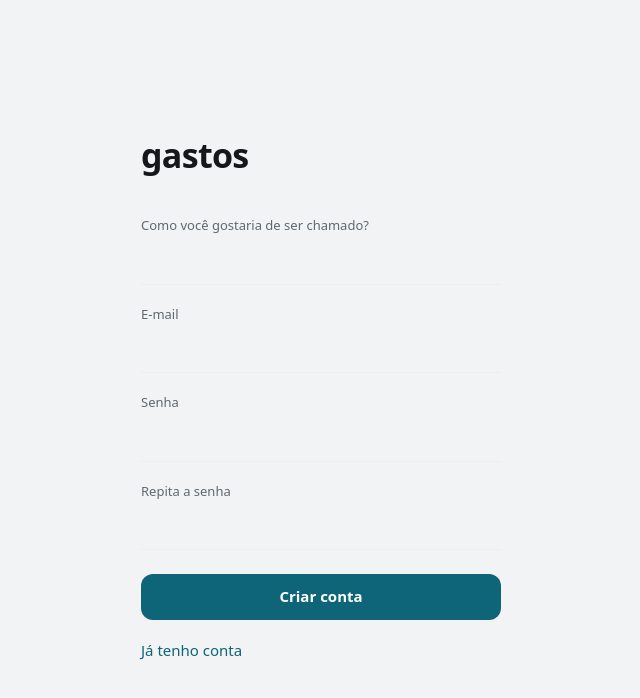
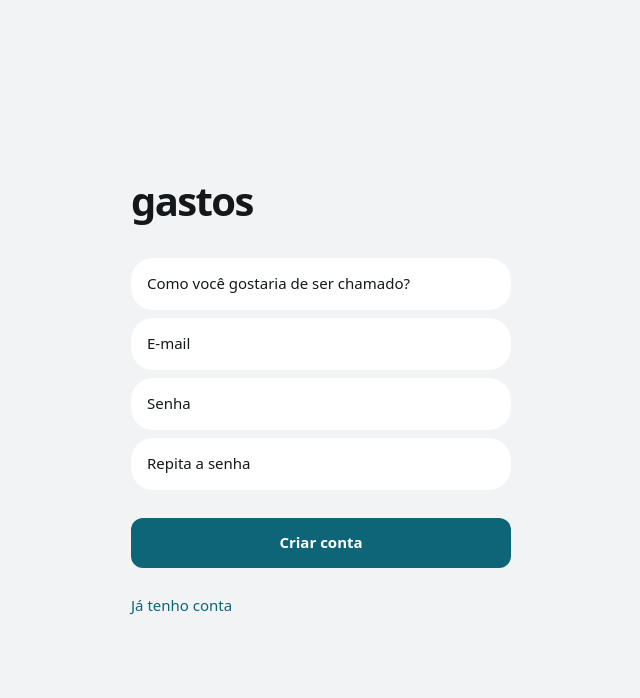
Before and after one commit to gucardona/gastos.app, a React (Vite) app in the folder web/: page /login in a window 1280 px wide. Both pictures are taken after a click on the button "Criar uma conta". Shown: the top 698 px of the page, without its empty margins (319-959 px from the left). Built offline with nearby package versions, Linux system fonts and the light colour scheme; no server answers.

Commit message:
feat(web): sign-in and sign-up with field rows
Co-Authored-By: Claude Sonnet 5.5 <noreply@anthropic.com>

```diff
--- a/web/src/pages/Login.tsx
+++ b/web/src/pages/Login.tsx
@@ -42,46 +42,28 @@ export function Login() {
     }
   }
 
-  const field = (k: string) => errors[k] && <p className="error" role="alert">{errors[k]}</p>;
+  const error = (k: string) => errors[k] && <p className="error" role="alert">{errors[k]}</p>;
+  /** One labelled row; the error of the field sits right under it. */
+  const row = (id: string, label: string, input: React.ReactNode, key?: string) => (
+    <div className="auth-field">
+      <div className="field-row"><label htmlFor={id} className="lr-label">{label}</label>{input}</div>
+      {key && error(key)}
+    </div>
+  );
 
   return (
     <div className="auth">
       <form onSubmit={submit}>
         <h1>gastos</h1>
-        {register && (
-          <div className="field">
-            <label htmlFor="name">Como você gostaria de ser chamado?</label>
-            <input id="name" className="text" autoComplete="name" value={name} onChange={(e) => setName(e.target.value)} />
-            {field("name")}
-          </div>
-        )}
-        <div className="field">
-          <label htmlFor="email">E-mail</label>
-          <input id="email" className="text" type="email" autoComplete="email" value={email} onChange={(e) => setEmail(e.target.value)} />
-          {field("email")}
-        </div>
-        <div className="field">
-          <label htmlFor="password">Senha</label>
-          <input id="password" className="text" type="password" autoComplete={register ? "new-password" : "current-password"} value={password} onChange={(e) => setPassword(e.target.value)} />
-          {field("password")}
-        </div>
-        {register && (
-          <div className="field">
-            <label htmlFor="confirm">Repita a senha</label>
-            <input id="confirm" className="text" type="password" autoComplete="new-password" value={confirm} onChange={(e) => setConfirm(e.target.value)} />
-            {field("confirm")}
-          </div>
-        )}
-        {register && mode === "code" && (
-          <div className="field">
-            <label htmlFor="invite">Código de convite</label>
-            <input id="invite" className="text" autoComplete="off" value={inviteCode} onChange={(e) => setInviteCode(e.target.value)} />
-          </div>
-        )}
+        {register && row("name", "Como você gostaria de ser chamado?", <input id="name" className="desc-input" autoComplete="name" value={name} onChange={(e) => setName(e.target.value)} />, "name")}
+        {row("email", "E-mail", <input id="email" className="desc-input" type="email" autoComplete="email" value={email} onChange={(e) => setEmail(e.target.value)} />, "email")}
+        {row("password", "Senha", <input id="password" className="desc-input" type="password" autoComplete={register ? "new-password" : "current-password"} value={password} onChange={(e) => setPassword(e.target.value)} />, "password")}
+        {register && row("confirm", "Repita a senha", <input id="confirm" className="desc-input" type="password" autoComplete="new-password" value={confirm} onChange={(e) => setConfirm(e.target.value)} />, "confirm")}
+        {register && mode === "code" && row("invite", "Código de convite", <input id="invite" className="desc-input" autoComplete="off" value={inviteCode} onChange={(e) => setInviteCode(e.target.value)} />)}
         {general && <p className="error" role="alert">{general}</p>}
-        <button type="submit" className="btn" disabled={busy}>{register ? "Criar conta" : "Entrar"}</button>
+        <button type="submit" className="btn full" disabled={busy}>{register ? "Criar conta" : "Entrar"}</button>
         {/* the toggle waits for the mode so a closed sign-up never flashes an option that cannot work */}
-        {mode === "closed" && <p className="muted" style={{ margin: "16px 0 0" }}>O cadastro está fechado. Peça um convite.</p>}
+        {mode === "closed" && <p className="muted lead">O cadastro está fechado. Peça um convite.</p>}
         {!registration.isPending && mode !== "closed" && (
           <button type="button" className="switch-mode" onClick={() => { setRegister(!register); setErrors({}); setGeneral(""); }}>
             {register ? "Já tenho conta" : "Criar uma conta"}
--- a/web/src/styles.css
+++ b/web/src/styles.css
@@ -123,10 +123,10 @@ dialog.sheet[open] { animation: rise 0.18s ease-out; }
 
 /* ---------- sign in ---------- */
 .auth { min-height: 100vh; display: grid; place-items: center; padding: 24px 16px; }
-.auth form { width: 100%; max-width: 360px; display: grid; gap: 4px; }
-.auth h1 { font: 700 34px/1 var(--display); letter-spacing: -0.02em; margin: 0 0 24px; }
-.auth .btn { margin-top: 20px; }
-.auth .switch-mode { margin-top: 16px; background: none; border: 0; color: var(--accent); font-weight: 500; justify-self: start; padding: 0; }
+.auth form { width: 100%; max-width: 380px; display: grid; gap: 4px; }
+.auth h1 { margin: 0 0 24px; font-size: 40px; font-weight: 700; letter-spacing: -0.04em; }
+.auth .btn { margin-top: 20px; min-height: 50px; }
+.auth .switch-mode { margin-top: 12px; min-height: 44px; background: none; border: 0; color: var(--accent); font-weight: 500; justify-self: start; padding: 0; }
 
 
 /* ---------- desktop ---------- */
@@ -323,3 +323,6 @@ dialog.sheet[open] { animation: rise 0.18s ease-out; }
 .settle .big { font-size: 26px; }
 .list-row .plus { color: var(--income); }
 .sec > .btn.ghost { margin-top: 12px; }
+
+.auth-field .field-row { margin-bottom: 4px; }
+.auth-field .error { margin: 0 4px 8px; }
```
Also changed, not shown: 1 other file (tests, documents, lock files or other folders).
